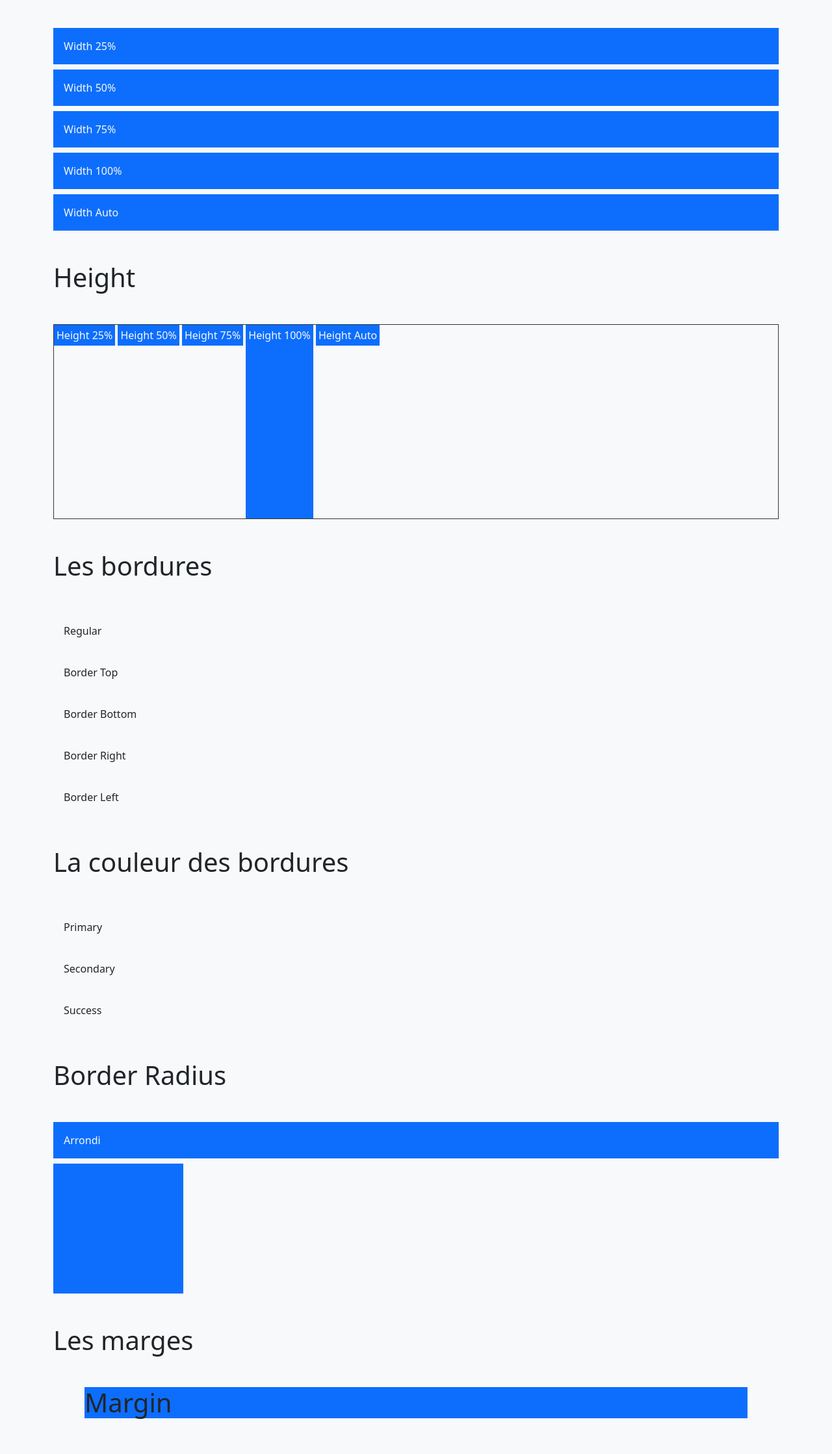
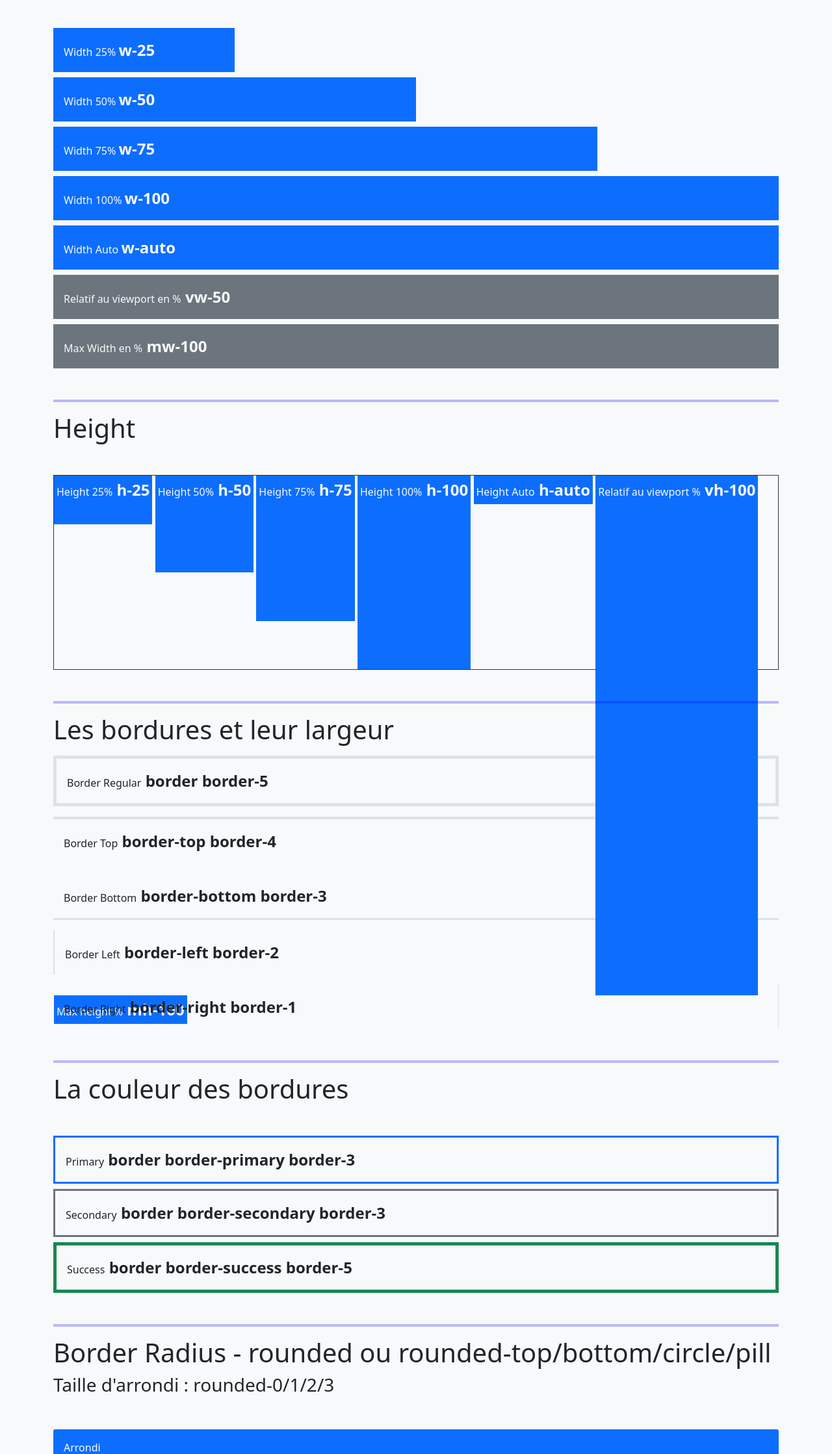
Before and after one commit to prestationweb42/Formation-Bootstrap-5, a plain HTML site: page 1. Sandbox/1.Utilitaires/4. Tailles-Espacements.html in a window 1280 px wide. Shown: the part 532-2770 px from the top of the page at 65% size. Drawn offline with nearby package versions, Linux system fonts and the light colour scheme.

Commit message:
lesson Taille et espacement

```diff
--- a/1. Sandbox/1.Utilitaires/4. Tailles-Espacements.html
+++ b/1. Sandbox/1.Utilitaires/4. Tailles-Espacements.html
@@ -54,87 +54,99 @@
       <h2 class="display-6 my-5">La Width</h2>
         <!-- Largeur -->
         <!-- width:25%,50%,etc..  [w-25|50|75|100|auto] -->
-        <div class=" text-light bg-primary p-3 mb-2">Width 25%</div>
-        <div class=" text-light bg-primary p-3 mb-2">Width 50%</div>
-        <div class=" text-light bg-primary p-3 mb-2">Width 75%</div>
-        <div class="w-100 text-light bg-primary p-3 mb-2">Width 100%</div>
-        <div class="w-auto text-light bg-primary p-3">Width Auto</div>
+        <div class="w-25 text-light bg-primary p-3 mb-2">Width 25% <span class="fs-4 fw-bold">   w-25</span></div>
+        <div class="w-50 text-light bg-primary p-3 mb-2">Width 50% <span class="fs-4 fw-bold">   w-50</span></div>
+        <div class="w-75 text-light bg-primary p-3 mb-2">Width 75% <span class="fs-4 fw-bold">   w-75</span></div>
+        <div class="w-100 text-light bg-primary p-3 mb-2">Width 100% <span class="fs-4 fw-bold">   w-100</span></div>
+        <div class="w-auto text-light bg-primary p-3 mb-2">Width Auto <span class="fs-4 fw-bold">   w-auto</span></div>
+        <div class="vw-50 text-light bg-secondary p-3 mb-2">Relatif au viewport en %<span class="fs-4 fw-bold">   vw-50</span></div>
+        <div class="mw-100 text-light bg-secondary p-3">Max Width en %<span class="fs-4 fw-bold">   mw-100</span></div>
 
-
-        <h2 class="display-6 my-5">Height</h2>
+        <hr class="mt-5" style="border: 2px solid blue" />
+        <h2 class="display-6 mb-5">Height</h2>
         <!-- Hauteurs -->
         <!-- height:25%,50%,etc.. [h-25|50|75|100|auto] -->
         <div style="height: 300px; border: 1px solid #333;">
-            <div class=" text-light bg-primary d-inline-block p-1">Height 25%</div>
-            <div class=" text-light bg-primary d-inline-block p-1">Height 50%</div>
-            <div class=" text-light bg-primary d-inline-block p-1">Height 75%</div>
-            <div class="h-100 text-light bg-primary d-inline-block p-1">Height 100%</div>
-            <div class="h-auto text-light bg-primary d-inline-block p-1">Height Auto</div>
+            <div class="h-25 text-light bg-primary d-inline-block p-1">Height 25%<span class="fs-4 fw-bold"> h-25</span></div>
+            <div class="h-50 text-light bg-primary d-inline-block p-1">Height 50%<span class="fs-4 fw-bold"> h-50</span></div>
+            <div class="h-75 text-light bg-primary d-inline-block p-1">Height 75%<span class="fs-4 fw-bold"> h-75</span></div>
+            <div class="h-100 text-light bg-primary d-inline-block p-1">Height 100%<span class="fs-4 fw-bold"> h-100</span></div>
+            <div class="h-auto text-light bg-primary d-inline-block p-1">Height Auto<span class="fs-4 fw-bold"> h-auto</span></div>
+            <div class="vh-100 text-light bg-primary d-inline-block p-1">Relatif au viewport %<span class="fs-4 fw-bold"> vh-100</span></div>
+            <div class="mh-100 text-light bg-primary d-inline-block p-1">Max height %<span class="fs-4 fw-bold"> mh-100</span></div>
         </div>
 
-
-        <h2 class="display-6 my-5">Les bordures</h2>
+        <hr class="mt-5" style="border: 2px solid blue" />
+        <h2 class="display-6 mb-3">Les bordures et leur largeur</h2>
         <!-- [border ou border-|top|end|bottom|start] -->
         <!-- taille des bordures [border + border-1|5] -->
 
-        <div class="p-3 mb-2 bg-light">Regular</div>
-        <div class="p-3 mb-2 bg-light">Border Top</div>
-        <div class="p-3 mb-2 bg-light">Border Bottom</div>
-        <div class="p-3 mb-2 bg-light">Border Right</div>
-        <div class="p-3 mb-2 bg-light">Border Left</div>
+        <div class="p-3 mb-3 bg-light border border-5">Border Regular<span class="fs-4 fw-bold"> border border-5</span></div>
+        <div class="p-3 mb-3 bg-light border-top border-4">Border Top<span class="fs-4 fw-bold"> border-top border-4</span></div>
+        <div class="p-3 mb-3 bg-light border-bottom border-3">Border Bottom<span class="fs-4 fw-bold"> border-bottom border-3</span></div>
+        <div class="p-3 mb-3 bg-light border-start border-2">Border Left<span class="fs-4 fw-bold"> border-left border-2</span></div>
+        <div class="p-3 mb-3 bg-light border-end border-1">Border Right<span class="fs-4 fw-bold"> border-right border-1</span></div>
+
+
+        <hr class="mt-5" style="border: 2px solid blue" />
+        <h2 class="display-6 mb-5">La couleur des bordures</h2>
+        <!-- [border + border-primary|danger|etc ...] -->
+
+        <div class="p-3 mb-2 bg-light border border-primary border-3">Primary<span class="fs-4 fw-bold"> border border-primary border-3</span></div>
+        <div class="p-3 mb-2 bg-light border border-secondary border-3">Secondary<span class="fs-4 fw-bold"> border border-secondary border-3</span></div>
+        <div class="p-3 mb-2 bg-light border border-success border-5">Success<span class="fs-4 fw-bold"> border border-success border-5</span></div>
+
+
+        <hr class="mt-5" style="border: 2px solid blue" />
+        <h2 class="display-6 mb-1">Border Radius - rounded ou rounded-top/bottom/circle/pill</h2>
+        <p class="fs-3 mb-5">Taille d'arrondi : rounded-0/1/2/3</p>
+        <!-- [rounded ou rounded-top|end|bottom|start|circle|pill] -->
+        <!-- Taille d'arrondi [rounded-0|3] -->
+
+        <div class="p-3 mb-2 bg-primary text-light rounded-1">Arrondi</div>
+        <div class="p-3 mb-2 bg-secondary text-light rounded-2">Arrondi</div>
+        <div class="p-3 mb-2 bg-info text-light rounded-3">Arrondi</div>
+        <div class="p-3 mb-2 bg-primary text-dark fs-3 rounded-circle" style="width: 200px; height: 200px;">Circle</div>
+        <div class="p-3 mb-2 bg-info text-dark fs-3 rounded-pill" style="width: 200px; height: 200px;">Pill</div>
+
+
+        <hr class="mt-5" style="border: 2px solid blue" />
+        <h2 class="display-6 mb-3">Les marges</h2>
+        <p class="fs-3">MARGIN Top/End/Bottom/Right [m-1|5]</p>
+        <p class="fs-3">MARGIN BOTTOM [mb-1|5]</p>
+        <p class="fs-3">MARGIN TOP [mt-1|5]</p>
+        <p class="fs-3">MARGIN Start [ms-1|5]</p>
+        <p class="fs-3">MARGIN End [me-1|5]</p>
+        <p class="fs-3">MARGIN TOP & BOT [my-1|5]</p>
+        <p class="fs-3">MARGIN Start & End [mx-1|5]</p>
+        <p class="fs-3">MARGIN AUTO [m-auto ou mt-auto ou ms-auto etc ..</p>
+        <h1 class="bg-primary m-5">Margin<span class="fw-bold text-light">  m-5</span></h1>
 
 
 
-        <h2 class="display-6 my-5">La couleur des bordures</h2>
-        <!-- [border + border-primary|danger|etc ...] -->
-
-        <div class="p-3 mb-2 bg-light">Primary</div>
-        <div class="p-3 mb-2 bg-light">Secondary</div>
-        <div class="p-3 mb-2 bg-light">Success</div>
+        <hr class="mt-5" style="border: 2px solid blue" />
+        <h2 class="display-6 mb-5">Les marges responsives</h2>
+        <p class="fs-3">Il faut utiliser les breakpoins [sm|md|lg|xl]</p>
+        <p class="fs-3">Exemple : ms-1 ms-sm-2 ms-md-3 ms-xl-5</p>
+        <!-- Il faut utiliser les breakpoins [sm|md|lg|xl] -->
+        <!-- Exemple : ms-1 ms-sm-2 ms-md-3 ms-xl-5  -->
+        <h1 class="bg-danger ms-1 ms-sm-2 ms-md-3 ms-xl-5">Margin</h1>
 
 
 
-        <h2 class="display-6 my-5">Border Radius</h2>
-        <!-- [rounded ou rounded-top|end|bottom|start|circle|pill] -->
-        <!-- Taille d'arrondi [rounded-0|3] -->
-
-        <div class="p-3 mb-2 bg-primary text-light">Arrondi</div>
-        <div class="p-3 mb-2 bg-primary text-light" style="width: 200px; height: 200px;"></div>
-
-
-
-        <h2 class="display-6 my-5">Les marges</h2>
-        <!-- MARGIN BOTTOM [mb-1|5] -->
-        <!-- MARGIN TOP [mt-1|5] -->
-        <!-- MARGIN LEFT [ms-1|5] -->
-        <!-- MARGIN END [me-1|5] -->
-        <!-- MARGIN TOP & BOT [my-1|5] -->
-        <!-- MARGIN LEFT & RIGHT [mx-1|5] -->
-        <!-- MARGIN AUTO [m-auto ou mt-auto ou ms-auto etc ...] -->
-        <h1 class="bg-primary m-5">Margin</h1>
-
-
-
-
-        <h2 class="display-6 my-5">Les marges responsives</h2>
-        <!-- Il faut utiliser les breakpoins [sm|md|lg|xl] -->
-        <!-- Exemple : ms-1 ms-sm-2 ms-md-3 ms-xl-5  -->
-        <h1 class="bg-danger">Margin</h1>
-
-
-
-
-        <h2 class="display-6 my-5">Le Padding, exactement pareil.</h2>
-        <!-- PADDING BOTTOM [pb-1|5] -->
-        <!-- PADDING TOP [pt-1|5] -->
-        <!-- PADDING RIGHT [ps-1|5] -->
-        <!-- PADDING LEFT [pe-1|5] -->
-        <!-- PADDING TOP & BOT [py-1|5] -->
-        <!-- PADDING LEFT & RIGHT [px-1|5] -->
-        <!-- PADDING AUTO [p-auto ou pt-auto ou ps-auto etc ...] -->
+        <hr class="mt-5" style="border: 2px solid blue" />
+        <h2 class="display-6 mb-5">Le Padding, exactement pareil.</h2>
+        <p class="fs-3">PADDING BOTTOM [pb-1|5]</p>
+        <p class="fs-3">PADDING TOP [pt-1|5]</p>
+        <p class="fs-3">PADDING Start [pt-1|5]</p>
+        <p class="fs-3">PADDING End [pt-1|5]</p>
+        <p class="fs-3">PADDING TOP & BOT [py-1|5]</p>
+        <p class="fs-3">PADDING Start & End [px-1|5]</p>
+        <p class="fs-3">PADDING AUTO [p-auto ou pt-auto ou ps-auto etc ...</p>
+        <p class="fs-3">PADDING RESPONSIVE [p-sm|md|lg|xl-1|5]</p>
 
         <!-- PADDING RESPONSIVE [p-sm|md|lg|xl-1|5] -->
-        <h1 class="bg-warning">Padding</h1>
+        <h1 class="bg-warning ps-1 ps-sm-2 ps-md-3 ps-xl-5">Padding</h1>
 
     </div>
 </body>
```
